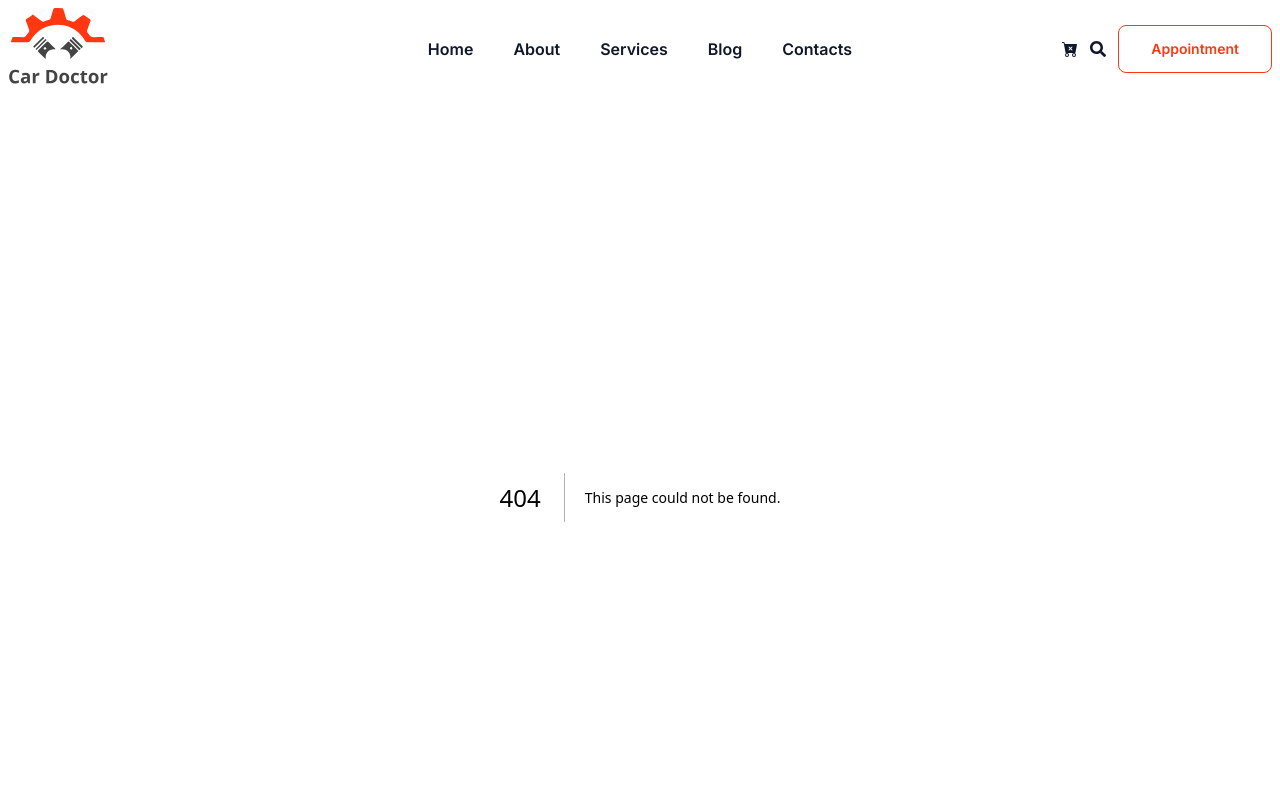
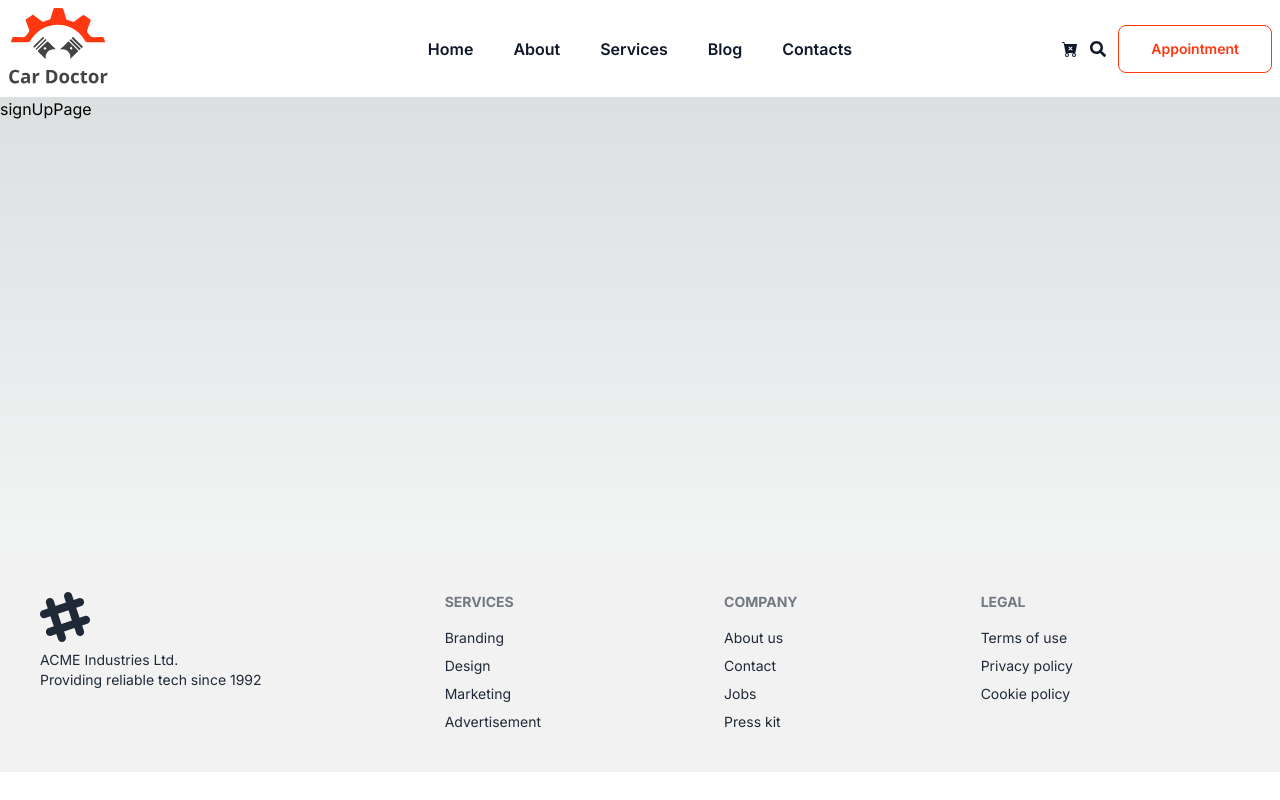
Before and after one commit to mstsurnalyakter/car-doctor-pro, a Next.js app: page /signup in a window 1280 px wide. Before the commit this address had no page. Shown: the top 800 px of the page. Built offline with nearby package versions, Linux system fonts and the light colour scheme.

Commit message:
code updated

```diff
--- a/src/app/layout.js
+++ b/src/app/layout.js
@@ -14,10 +14,12 @@ export default function RootLayout({ children }) {
   return (
     <html lang="en" data-theme="carDoctorTheme">
       <body className={inter.className}>
-        <NavBar/>
+        <NavBar />
+        <div className="min-h-[calc(100vh-345px)]">
         {children}
-        <Footer/>
-        </body>
+        </div>
+        <Footer />
+      </body>
     </html>
   );
 }
--- /dev/null
+++ b/src/app/login/page.jsx
@@ -0,0 +1,9 @@
+import React from 'react'
+
+const LoginPage = () => {
+  return (
+    <div>LoginPage</div>
+  )
+}
+
+export default LoginPage
--- /dev/null
+++ b/src/app/signup/page.jsx
@@ -0,0 +1,9 @@
+import React from 'react'
+
+const signUpPage = () => {
+  return (
+    <div>signUpPage</div>
+  )
+}
+
+export default signUpPage
--- a/src/components/shared/Footer.jsx
+++ b/src/components/shared/Footer.jsx
@@ -2,7 +2,8 @@ import React from 'react'
 
 const Footer = () => {
   return (
-    <footer className="footer p-10 bg-base-200 text-base-content">
+    <footer className="p-10 bg-base-200 text-base-content">
+      <div className="container mx-auto footer">
         <aside>
           <svg
             width="50"
@@ -41,6 +42,7 @@ const Footer = () => {
           <a className="link link-hover">Privacy policy</a>
           <a className="link link-hover">Cookie policy</a>
         </nav>
+      </div>
     </footer>
   );
 }
```
Lines whose indentation alone changed are shown as unchanged.
